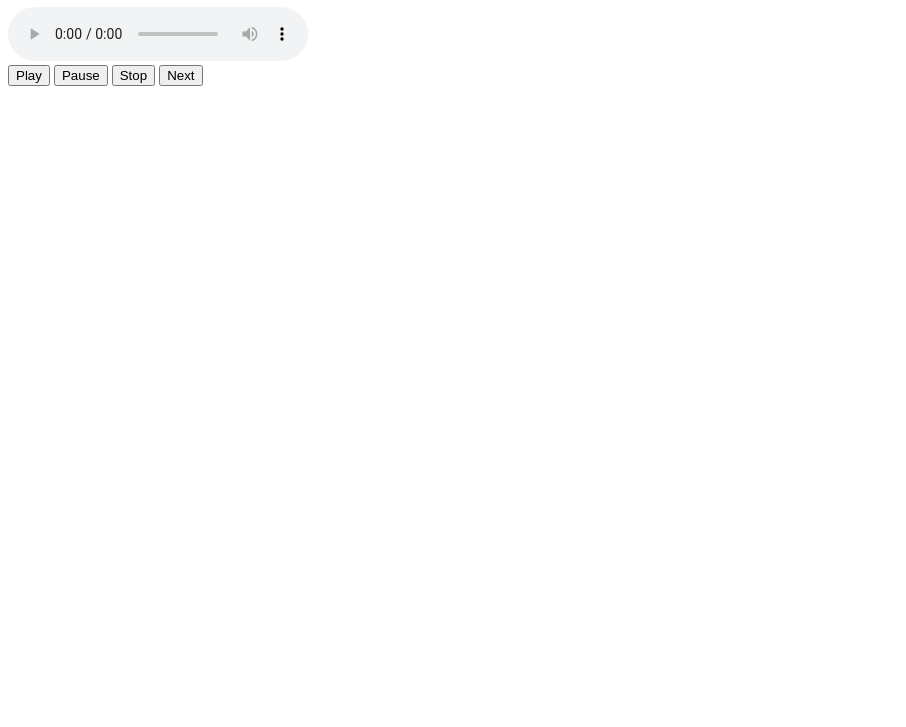
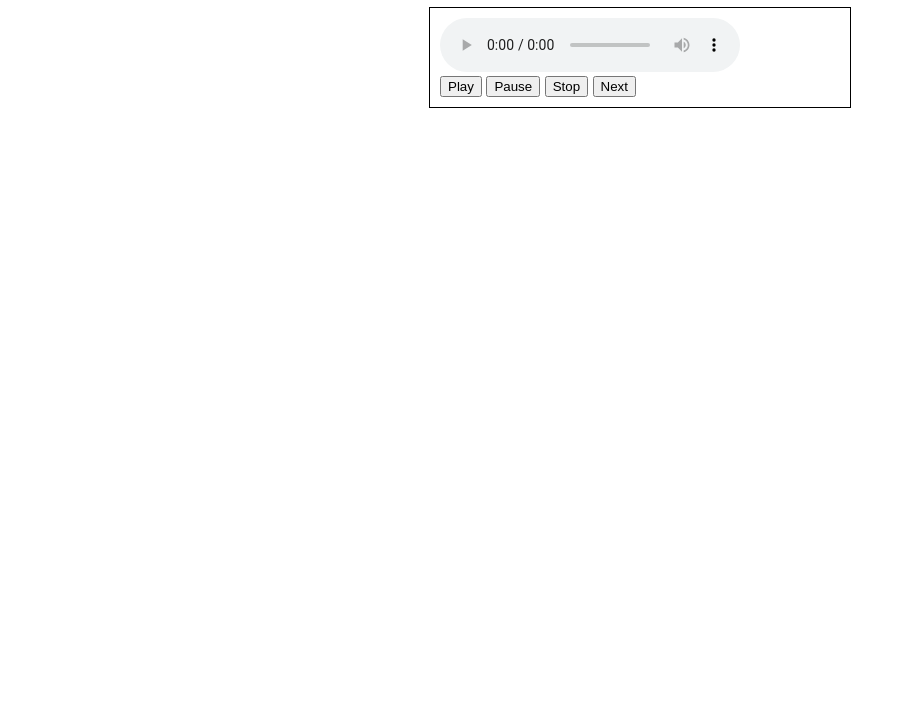
Before and after one commit to Brawn873/project1, a plain HTML site: page index.html in a window 1280 px wide. Shown: the part 73-800 px from the top of the page, without its empty margins (0-906 px from the left). Drawn offline with Linux system fonts and the light colour scheme.

Commit message:
created a new element called #player and set its width, margin, border, and paddin

```diff
--- a/index.css
+++ b/index.css
@@ -1,6 +1,9 @@
-{
-margin:0;
-padding 0;
-font-family: 'poppins', sans-serif;
-
-}
+body {
+    font-family: sans-serif;
+  }
+  #player {
+    width: 400px;
+    margin: 0 auto;
+    border: 1px solid black;
+    padding: 10px;
+  }
```
